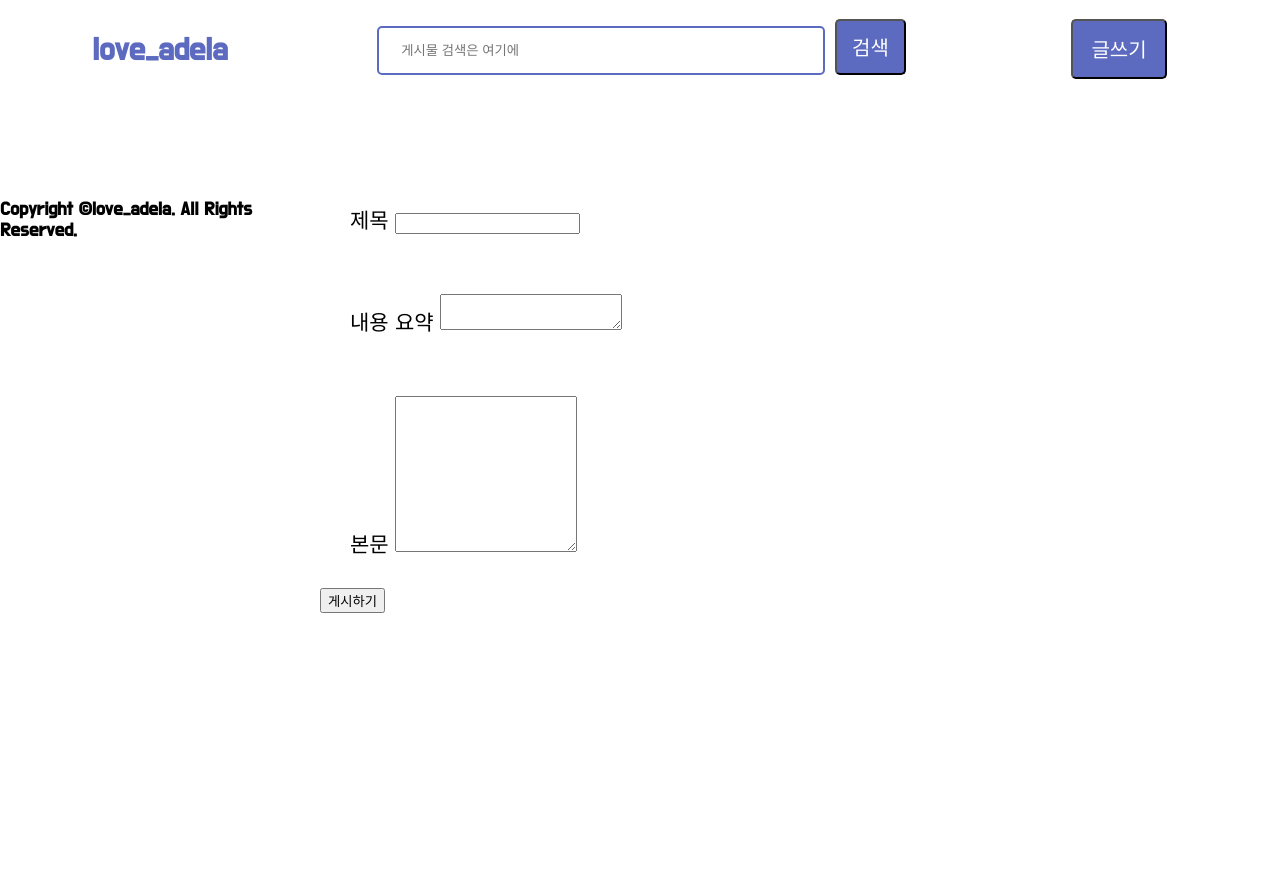
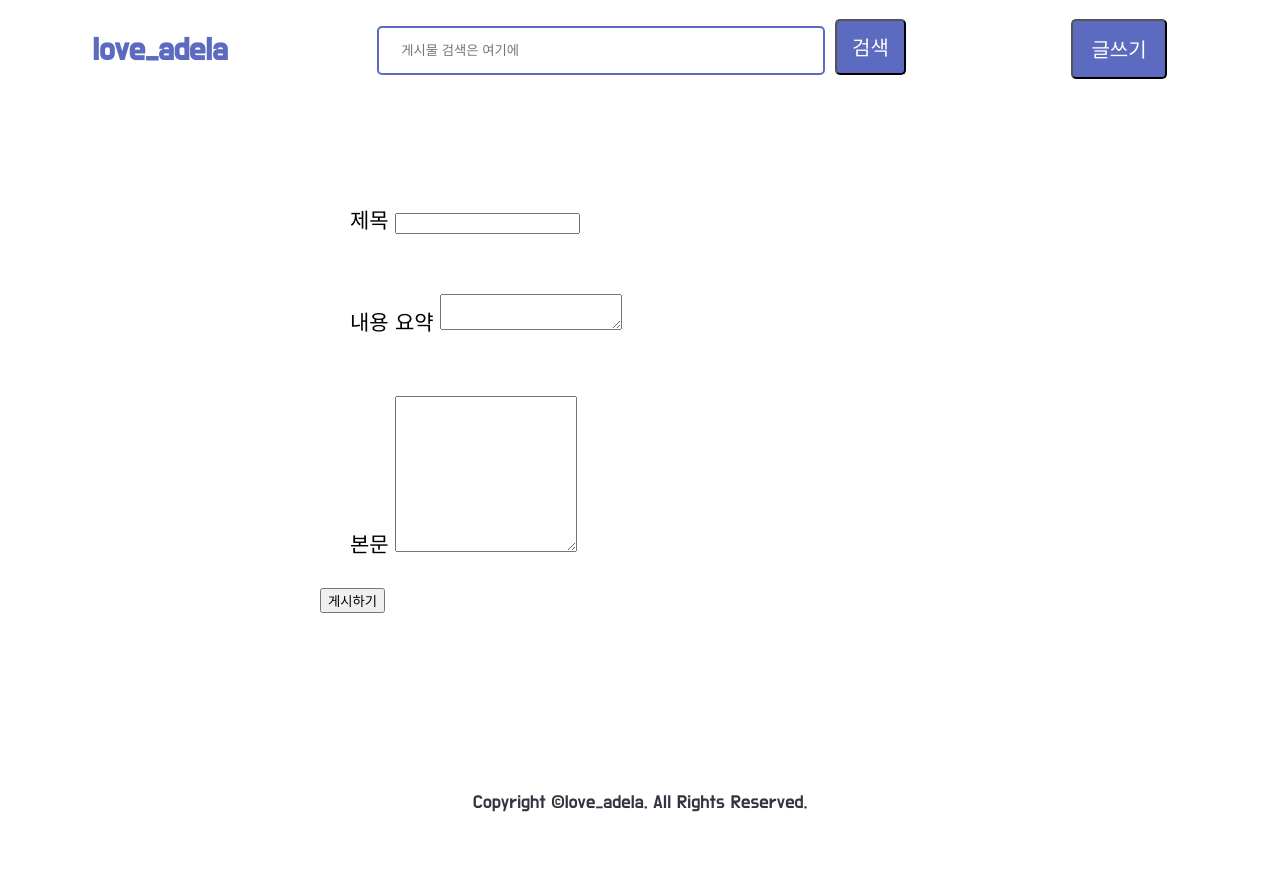
Before and after one commit to love-adela/flask-and-css-practice, a Flask app: page / in a window 1280 px wide. After the commit the page ends 812 px from the top, so only its background shows below. Run offline with Flask 2, Linux system fonts and the light colour scheme; data that the repository does not hold is empty.

Commit message:
Footer 위치 옮기고 사이즈 제한 없앰

```diff
--- a/static/assets/style.css
+++ b/static/assets/style.css
@@ -175,10 +175,27 @@ ol, ul {
     padding: 30px;
 }
 
+.Post__content {
+    font-family: 'Nanum Gothic', 'Roboto', 'Lato', sans-serif;
+    font-size: 21px;
+}
+
+/* footer */
+.Footer__App {
+    grid-area: footer;
+    place-self: center;
+    text-align: center;
+}
+
+.Footer__App h3 {
+    color: #323440;
+    font-weight: 100;
+}
+
 .Layout__Wrapper {
     display: grid;
     grid-template-columns: 25% 50% 25% ;
-    grid-template-rows: 100px auto 100px;
+    grid-template-rows: 100px auto;
     grid-template-areas:
         "header search write"
         ". form ."
```
